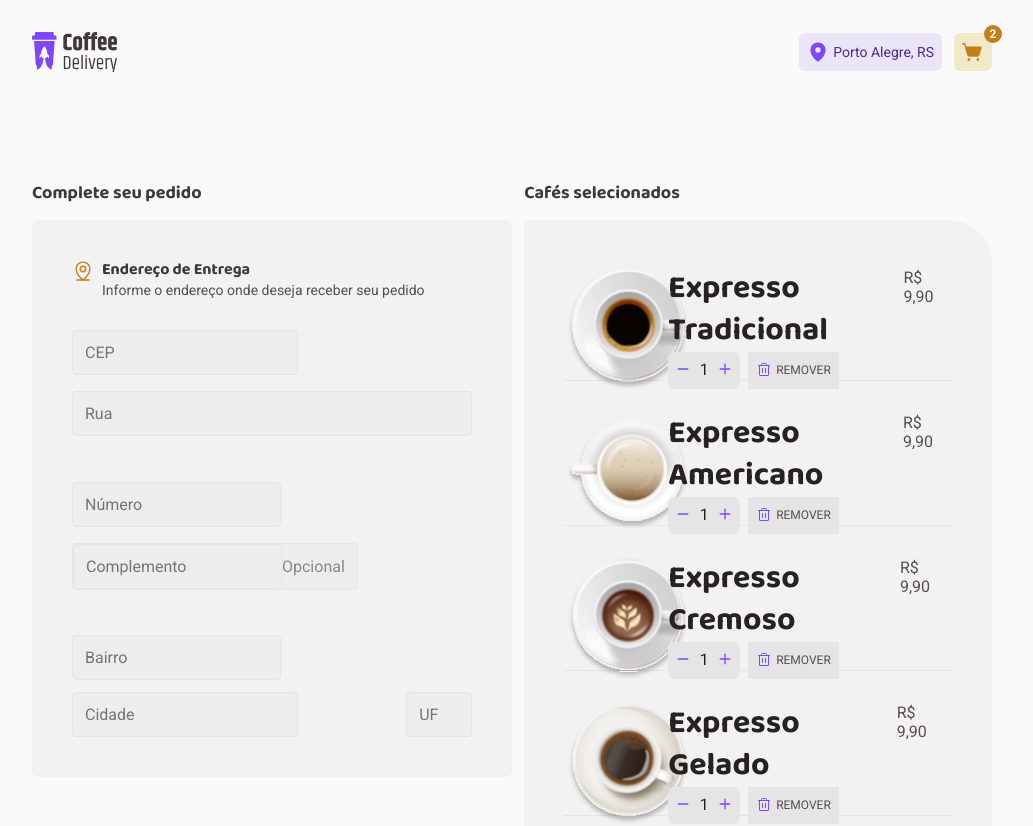
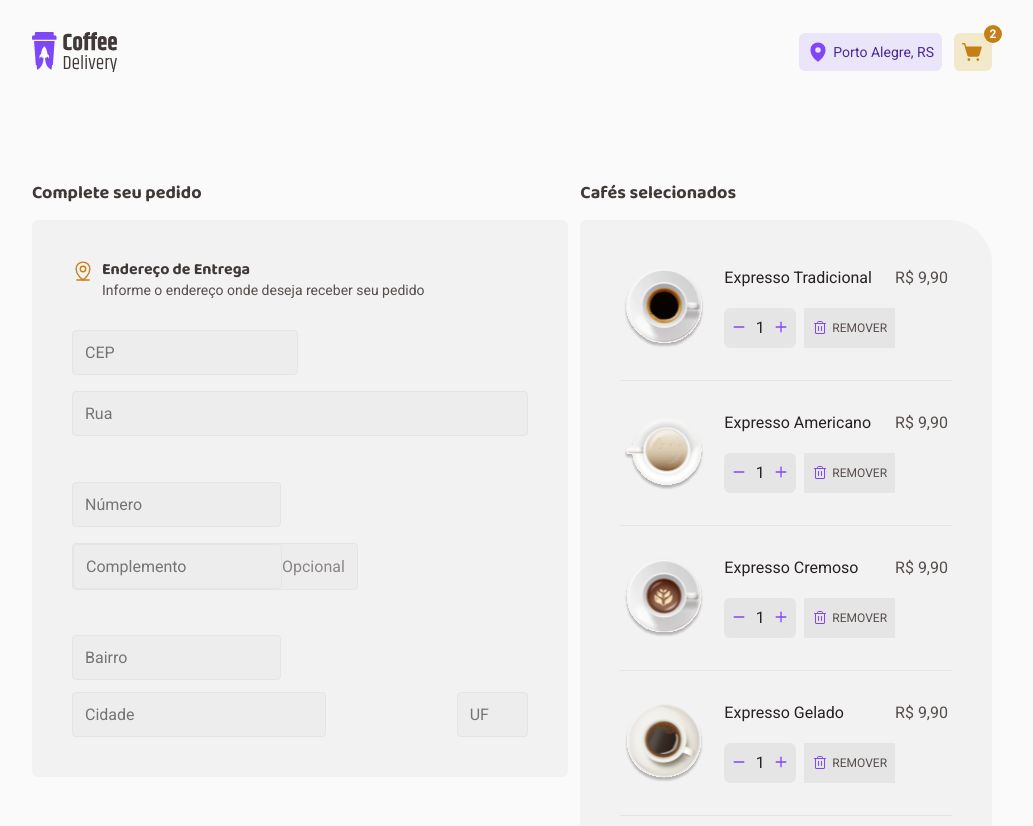
Before and after one commit to MartinGBB/coffee-delivery, a React (Vite) app: page /checkout in a window 1280 px wide. Shown: the top 826 px of the page, without its empty margins (128-1161 px from the left). Built offline with nearby package versions, Linux system fonts and the light colour scheme.

Commit message:
style: muda h1 para p y adiciona nova cor para ele

```diff
--- a/src/pages/Checkout/CoffeSelected/index.tsx
+++ b/src/pages/Checkout/CoffeSelected/index.tsx
@@ -17,7 +17,7 @@ export function CoffeeSelected() {
             <ProductsContainer>
               <Product>
                 <img src={productCart.image} alt={productCart.name} />
-                <h1>{productCart.name}</h1>
+                <p>{productCart.name}</p>
                 <ButtonsContainer>
                   <ButtonsAddToCart>
                     <button>
--- a/src/pages/Checkout/CoffeSelected/styles.ts
+++ b/src/pages/Checkout/CoffeSelected/styles.ts
@@ -28,6 +28,10 @@ export const Product = styled.div`
   grid-template-rows: repeat(2, 1fr);
   column-gap: 1.25rem;
 
+  > p {
+    color: ${({ theme }) => theme['base-title']};
+  }
+
   img {
     grid-column: 1;
     grid-row: 1/3;
```
